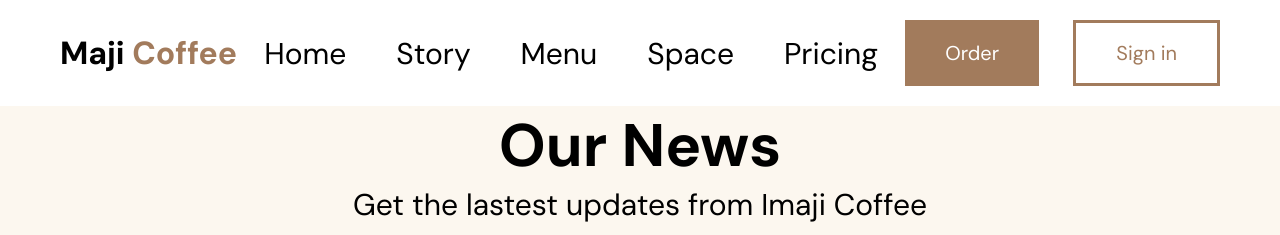
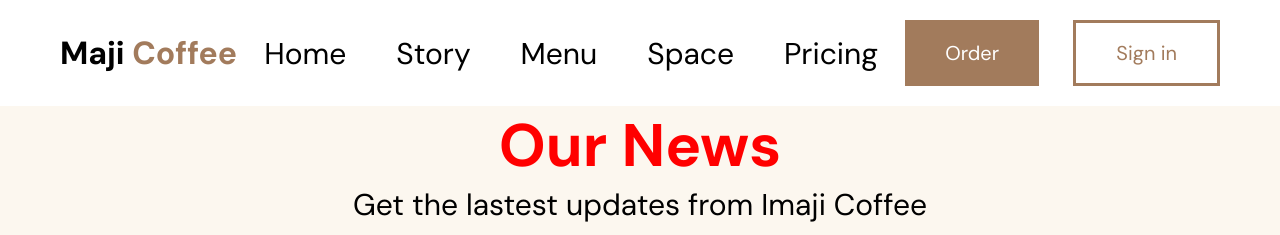
Before and after one commit to mohamedfiish014/blog, a plain HTML site: page index.html in a window 1280 px wide. Shown: the top 235 px of the page. Drawn offline with Linux system fonts and the light colour scheme.

Commit message:
waxaan badalay farta colorkeeda

```diff
--- a/style.css
+++ b/style.css
@@ -47,6 +47,10 @@
     background-color: #fcf7ef;
     text-align: center;
     font-size: 30px;
+}
+
+.main h1{
+    color: red;
 }
 .main img{
     height: 500px;
@@ -131,6 +135,7 @@
     }
     .main h1{
         font-size: 50px;
+
     }
     .main p{
         font-size: 24px;
```
